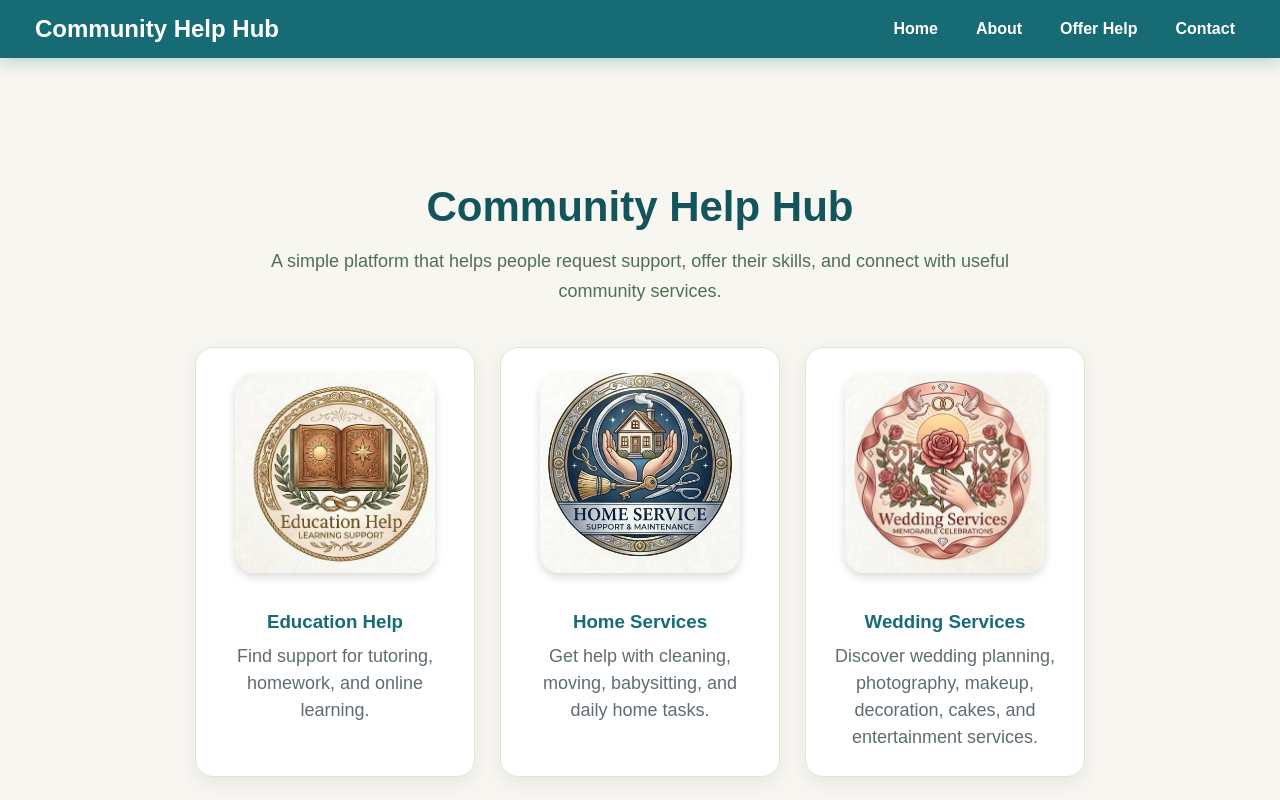
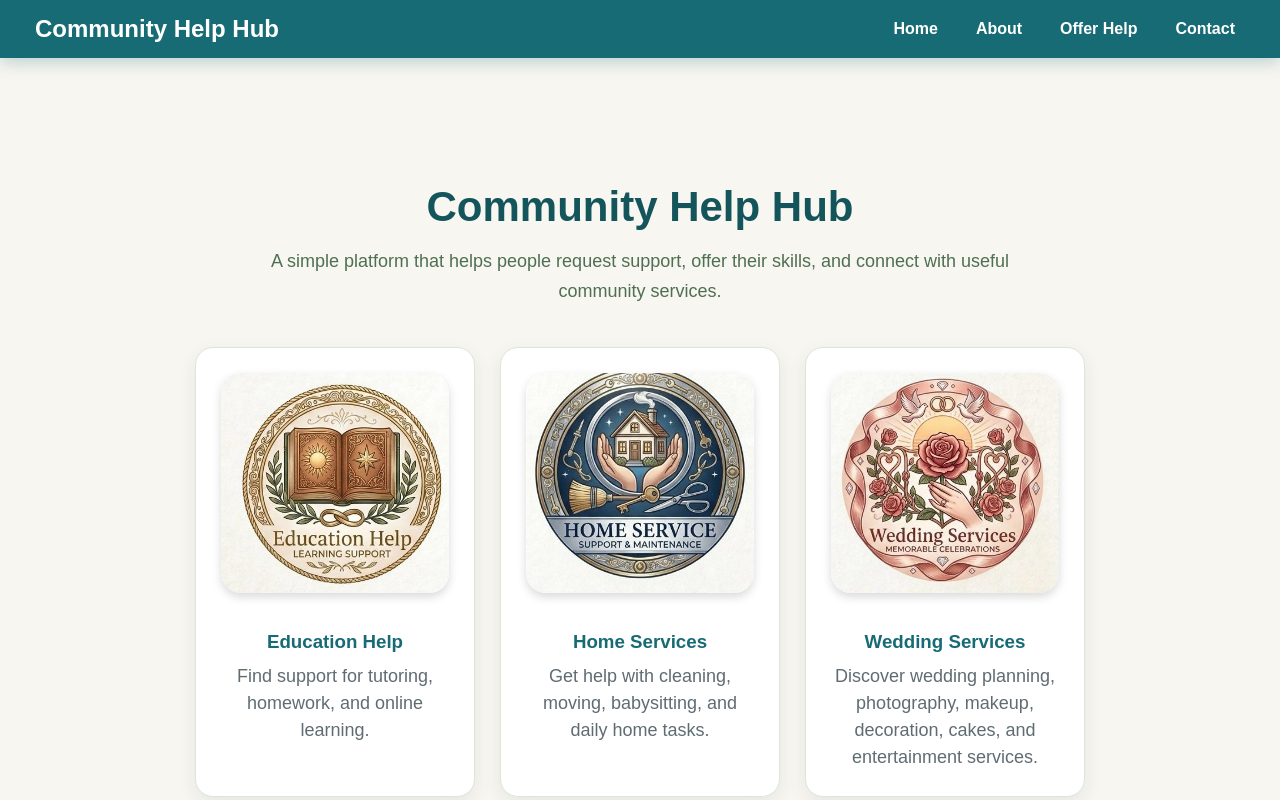
Before and after one commit to 82330295-sketch/Mariam-bazzal70930365, a React (Create React App) app: page /home in a window 1280 px wide. Shown: the top 800 px of the page. Built offline with nearby package versions, Linux system fonts and the light colour scheme.

Commit message:
Fix image layout

```diff
--- a/src/App.css
+++ b/src/App.css
@@ -297,13 +297,18 @@ main {
 
 /* IMAGES */
 
+
 .service-image {
-  width: 200px;
-  height: 200px;
+  width: 100%;
+  height: 220px;
   object-fit: cover;
   border-radius: 20px;
   margin-bottom: 15px;
   box-shadow: 0 4px 10px rgba(0, 0, 0, 0.15);
+}
+
+.card {
+  overflow: hidden;
 }
 
 /* LANDING PAGE */
```
